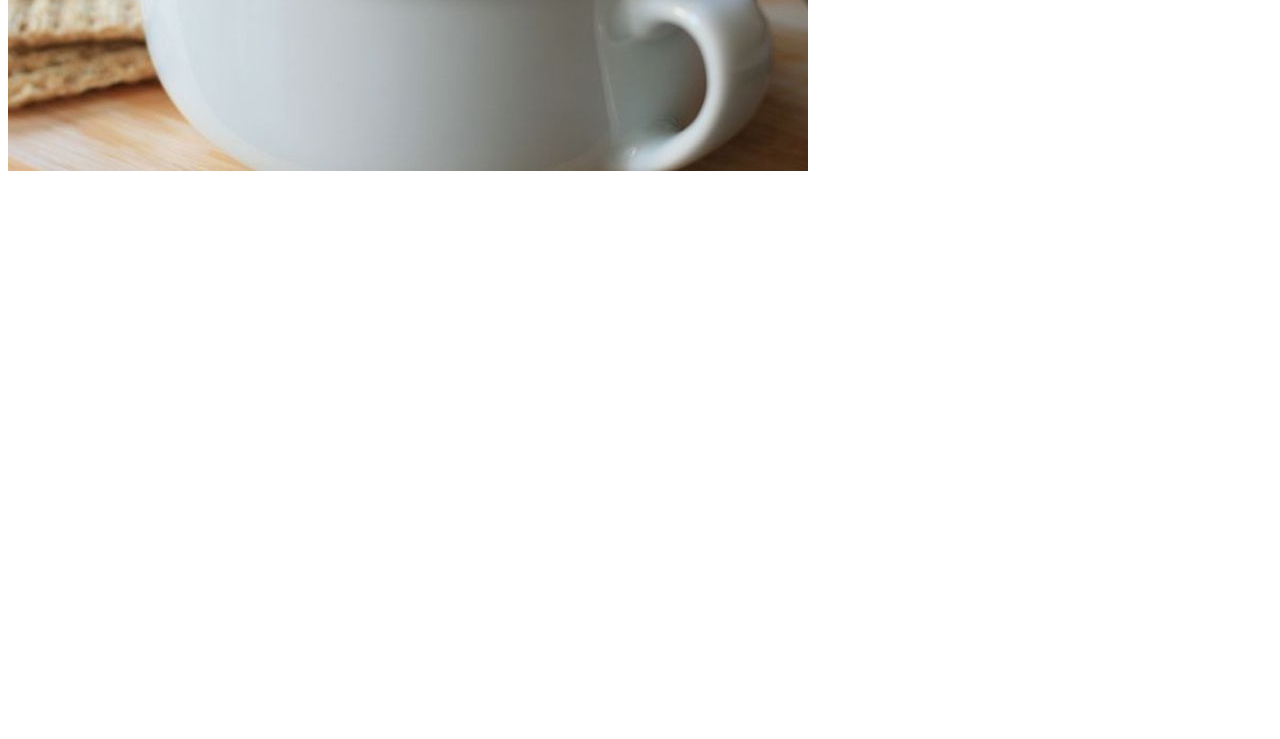
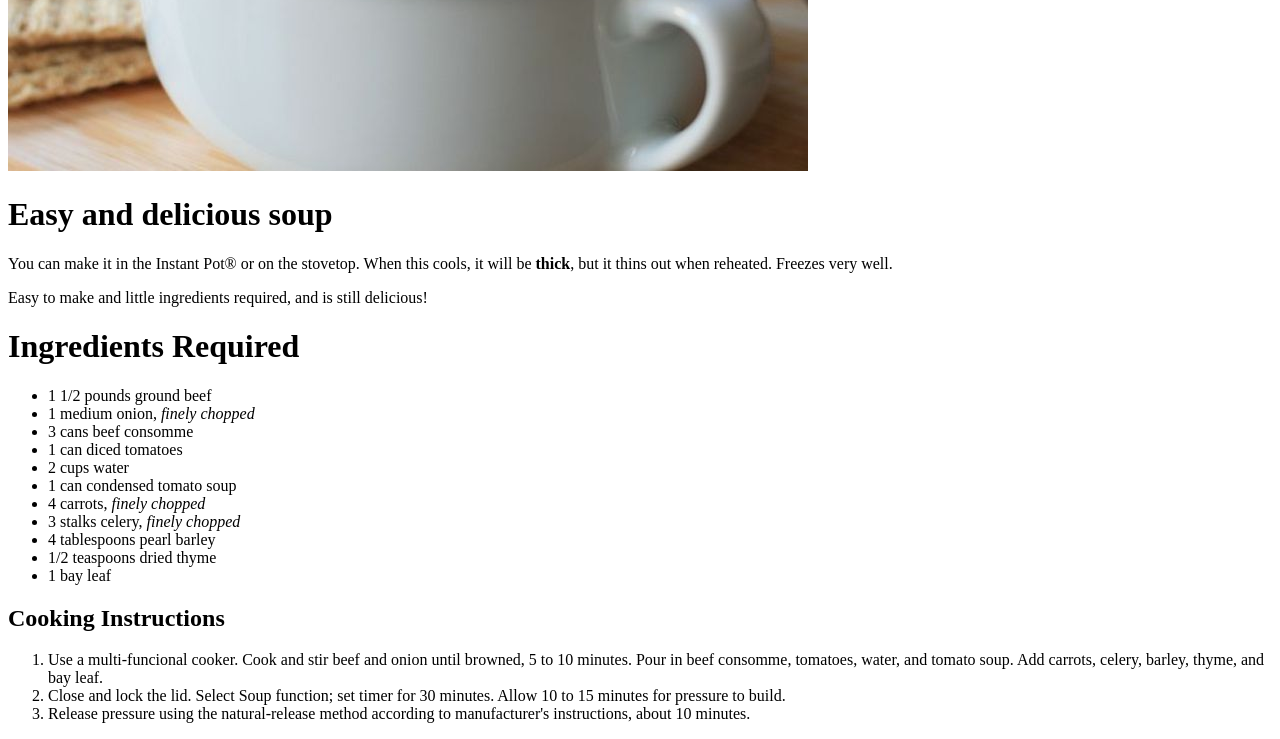
Before and after one commit to DomenicGTH/odin-recipes, a plain HTML site: page recipes/hamburger-soup.html in a window 1280 px wide. Shown: the part 510-1249 px from the top of the page. Before the commit the page ends 800 px from the top, so only its background shows below. Drawn offline with Linux system fonts and the light colour scheme.

Commit message:
added ol

```diff
--- a/recipes/hamburger-soup.html
+++ b/recipes/hamburger-soup.html
@@ -9,3 +9,38 @@
 <body>
     <h1>Instant Pot Hamburger Soup</h1>
     <img src="./media/hamburger-soup.jpeg">
+    <h1>Easy and delicious soup</h1>
+    <p>You can make it in the Instant Pot® or on the stovetop. When this cools,
+        it will be <strong>thick</strong>, but it thins out when reheated. Freezes very well.</p>
+    <p>Easy to make and little ingredients required, and is still delicious!</p>
+
+    <h1>Ingredients Required</h1>
+    <ul>
+        <li>1 1/2 pounds ground beef</li>
+        <li>1 medium onion, <em>finely chopped</em></li>
+        <li>3 cans beef consomme</li>
+        <li>1 can diced tomatoes</li>
+        <li>2 cups water</li>
+        <li>1 can condensed tomato soup</li>
+        <li>4 carrots, <em>finely chopped</em></li>
+        <li>3 stalks celery, <em>finely chopped</em></li>
+        <li>4 tablespoons pearl barley</li>
+        <li>1/2 teaspoons dried thyme</li>
+        <li>1 bay leaf</li>
+    </ul>
+
+    <h2>Cooking Instructions</h2>
+    <ol>
+        <li>Use a multi-funcional cooker. Cook and stir beef and onion until browned,
+            5 to 10 minutes. Pour in beef consomme, tomatoes, water, and tomato soup.
+             Add carrots, celery, barley, thyme, and bay leaf.</li>
+
+        <li>Close and lock the lid. Select Soup function; set timer for 30 minutes.
+            Allow 10 to 15 minutes for pressure to build.</li>
+
+        <li>Release pressure using the natural-release method according
+            to manufacturer's instructions, about 10 minutes.</li>
+
+    </ol>
+</body>
+</html>
```
